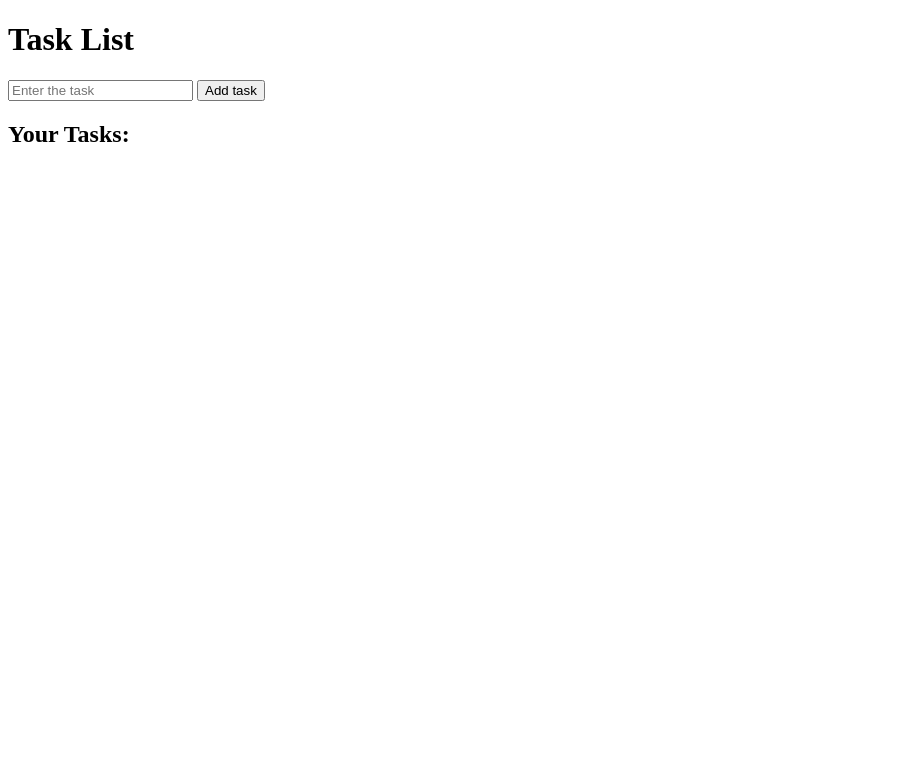
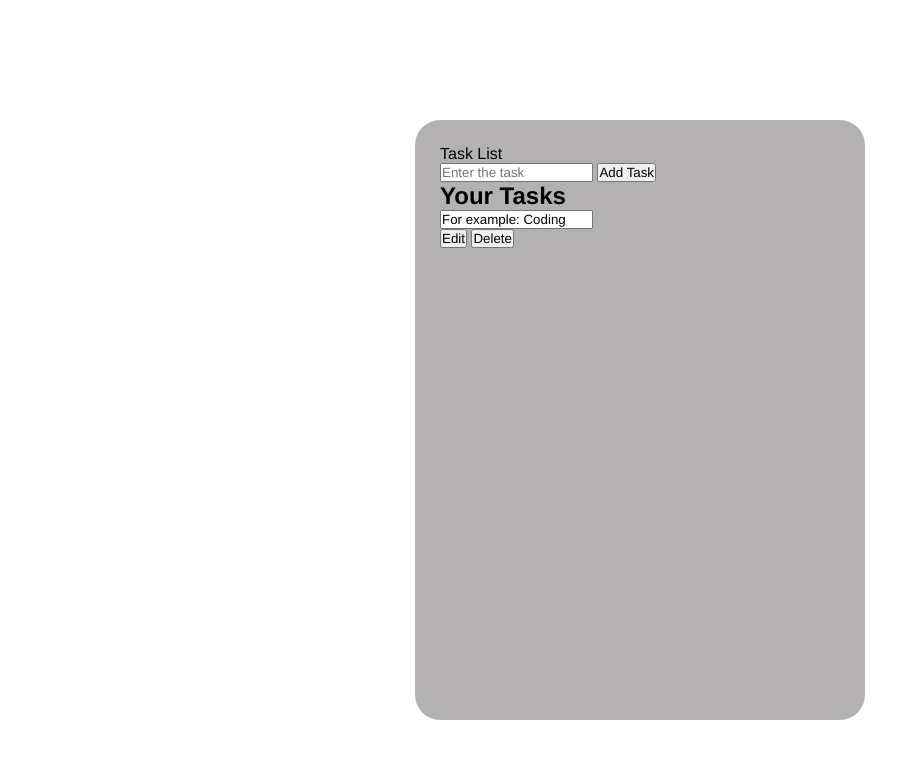
Before and after one commit to therandomuser03/to-do-list, a plain HTML site: page index.html in a window 1280 px wide. Shown: the whole page, without its empty margins (0-920 px from the left). Drawn offline with Linux system fonts and the light colour scheme.

Commit message:
updated files

```diff
--- a/index.html
+++ b/index.html
@@ -7,23 +7,31 @@
     <title>To-Do List</title>
     <link rel="Stylesheet" href="style.css">
 </head>
+
 <body>
-    <header>
-        <h1>Task List</h1>
-        <form id="new-task-form">
-            <input type="text" name="new-task-input" id="new-task-input" placeholder="Enter the task">
-            <input type="submit" id="new-task-submit" value="Add task">
+    <div class="wrapper">
+        <header>Task List</header>
+        <form id="mew-task-form">
+            <input type="text" id="new-task-input" placeholder="Enter the task">
+            <input type="submit" id="new-task-submit" value="Add Task">
         </form>
-    </header>
-
         <main>
             <section class="task-list">
-            <h2>Your Tasks:</h2>
+                <h1>Your Tasks</h1>
                 <div id="tasks">
-
+                    <div class="task">
+                        <div class="content">
+                            <input type="text" class="text" value="For example: Coding" readonly>
+                        </div>
+                        <div class="actions">
+                            <button class="edit">Edit</button>
+                            <button class="delete">Delete</button>
+                        </div>
+                    </div>
                 </div>
             </section>
         </main>
+    </div>
 
     <script src="script.js"></script>
 
--- a/style.css
+++ b/style.css
@@ -1,3 +1,22 @@
-: root {
+* {
+  margin: 0;
+  padding: 0;
+  box-sizing: border-box;
+  font-family: Helvetica;
+}
 
+body {
+    display: flex;
+	flex-direction: column;
+	min-height: 100vh;
 }
+
+.wrapper {
+  width: 100%;
+  height: 600px;
+  max-width: 450px;
+  margin: 120px auto;
+  background-color: rgba(104, 100, 100, 0.5);
+  border-radius: 25px;
+  padding: 25px;
+}
```
Also changed, not shown: bg.jpg (added). Lines whose indentation alone changed are shown as unchanged.
